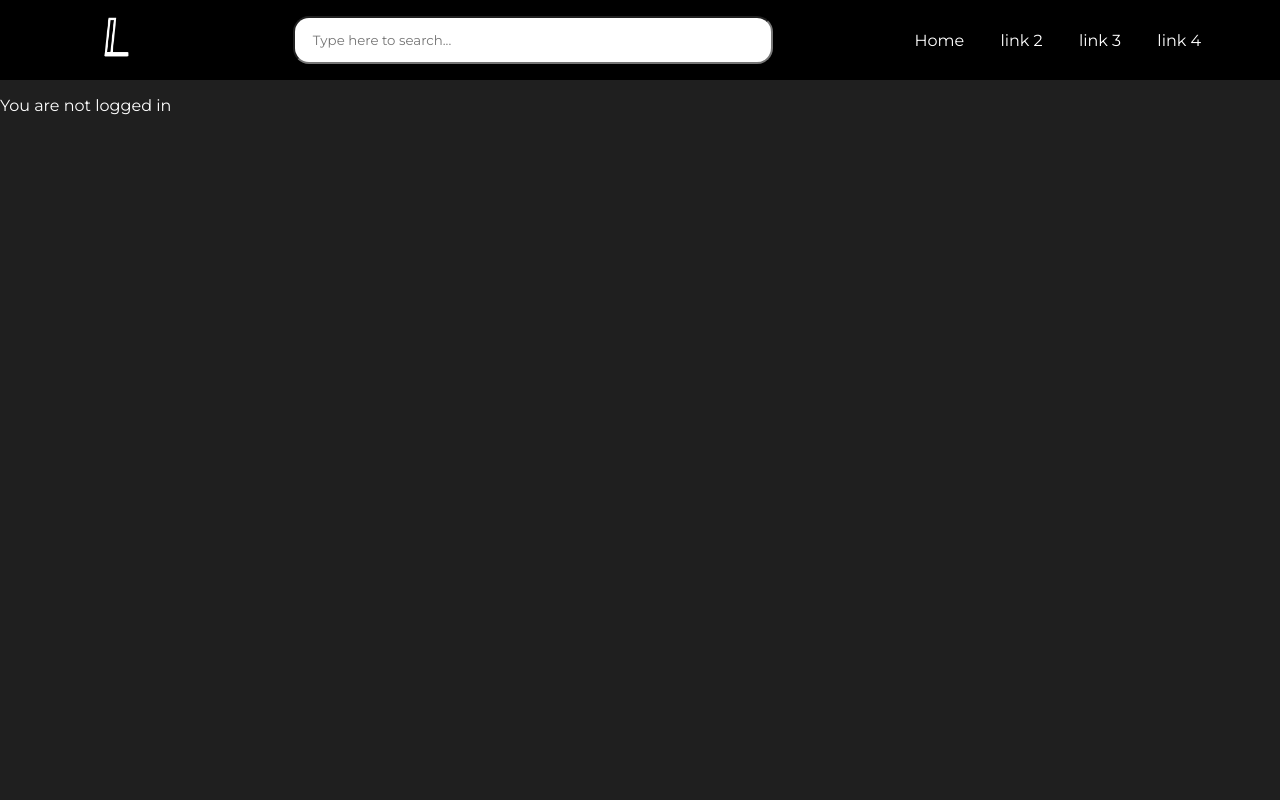
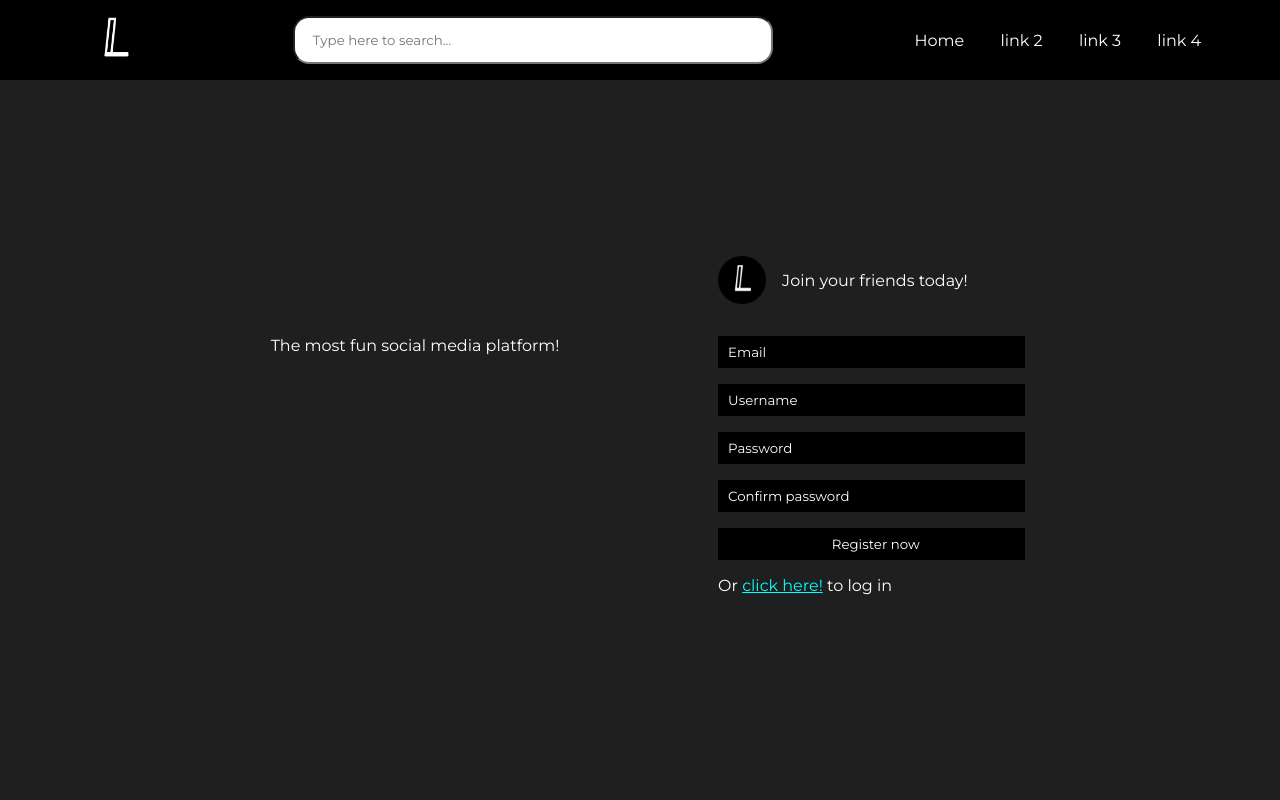
Before and after one commit to Woltonnn/blogProject, a PHP site: page / in a window 1280 px wide. Run offline with PHP 8.4, Linux system fonts and the light colour scheme; some libraries are stand-ins or nearby versions.

Commit message:
registration page and gitignore update

```diff
--- a/functions/account.php
+++ b/functions/account.php
@@ -2,8 +2,8 @@
 
     class LoginHandler {
         public function isUserLoggedIn():void{
-            if(!isset($_SESSION['is_loggedin_check'])){
-                include("../pages/loginForm.php");
+            if(!isset($_SESSION['is_loggedin_check']) || $_SESSION['is_loggedin_check'] == ""){
+                include("../pages/registrationForm.php");
             } elseif ($_SESSION['is_loggedin_check']) {
                 include("../pages/home.php");
             }
--- a/functions/config.php
+++ b/functions/config.php
@@ -26,6 +26,7 @@ if(!defined("DB")) {
     define("DB", "blogwebsite");
 }
 
+
 $connection = mysqli_connect(DOM, USER, PASS, DB);
 
 // attempt to make database connection and return errorcode if connecting didn't go well
--- a/pages/loginForm.php
+++ /dev/null
@@ -1 +0,0 @@
-<p>You are not logged in</p>
--- /dev/null
+++ b/pages/registrationForm.php
@@ -0,0 +1,29 @@
+
+
+<div class="registrationWrapper">
+    <div class="regLeft">
+        <div class="text">
+            <p>The most fun social media platform!</p>
+        </div>
+    </div>
+
+
+    <div class="regRight">
+        <div class="top">
+            <img src="../resources/images/L.png" alt="">
+            <div class="text">
+                Join your friends today!
+            </div>
+        </div>
+
+
+        <div class="bot">
+            <input type="text" placeholder="Email">
+            <input type="text" placeholder="Username">
+            <input type="password"  placeholder="Password" name="" id="">
+            <input type="password"  placeholder="Confirm password" name="" id="">
+            <input type="button" value="Register now">
+            <p>Or <a href="#">click here!</a> to log in</p>
+        </div>
+    </div>
+</div>
--- a/resources/css/main.css
+++ b/resources/css/main.css
@@ -1,5 +1,7 @@
 :root {
-  --lanternsize: 400px;
+  --mainBackground: #1f1f1f;
+  --navBackground:rgb(0, 0, 0);
+  --accentColor:cyan;
 }
 
 * {
@@ -7,7 +9,7 @@
 }
 
 body {
-  background-color: #1f1f1f;
+  background-color: var(--mainBackground);
   color: white;
   margin: 0;
 }
@@ -16,7 +18,7 @@ body {
   display: flex;
   justify-content: space-around;
   align-items: center;
-  background-color: rgb(0, 0, 0);
+  background-color: var(--navBackground);
   vertical-align: middle;
   height: 5rem;
   width: 100vw;
@@ -40,4 +42,53 @@ body {
   text-indent: 1rem;
   height: 3rem;
   width: 30rem;
+}
+
+.registrationWrapper {
+  display: flex;
+  justify-content: space-evenly;
+  align-items: center;
+  width: 80%;
+  margin-left: 10%;
+}
+.registrationWrapper .regLeft {
+  display: flex;
+}
+.registrationWrapper .regRight {
+  margin-top: 20vh;
+  width: 30%;
+}
+.registrationWrapper .regRight .top {
+  display: flex;
+  align-items: center;
+}
+.registrationWrapper .regRight .top img {
+  margin: 1rem;
+  width: 3rem;
+}
+.registrationWrapper .regRight .bot {
+  width: 100%;
+}
+.registrationWrapper .regRight .bot input {
+  background: var(--navBackground);
+  color: white;
+  display: block;
+  text-indent: 0.5rem;
+  margin: 1rem;
+  border: none;
+  width: 100%;
+  height: 2rem;
+}
+.registrationWrapper .regRight .bot input::-moz-placeholder {
+  color: white;
+}
+.registrationWrapper .regRight .bot input::placeholder {
+  color: white;
+}
+.registrationWrapper .regRight .bot p {
+  margin-left: 1rem;
+}
+.registrationWrapper .regRight .bot p a {
+  color: var(--accentColor);
+  text-decoration: underline;
 }/*# sourceMappingURL=main.css.map */
--- a/resources/css/main.scss
+++ b/resources/css/main.scss
@@ -1,23 +1,30 @@
 :root{
-    --lanternsize: 400px;
+    --mainBackground: #1f1f1f;
+    --navBackground:rgb(0, 0, 0);
+    --accentColor:cyan;
+
 }
 
 * {
     font-family: 'Montserrat', sans-serif;
 }
 body {
-    background-color: #1f1f1f;
+    background-color: var(--mainBackground);
     color: white;
     margin: 0;
 }
 
 
+
+// #########################################
+//         Navigation bar styling
+// #########################################
 .navbar {
     display: flex;
     justify-content: space-around;
     align-items: center;
 
-    background-color: rgb(0, 0, 0);
+    background-color: var(--navBackground);
     vertical-align: middle;
     height: 5rem;
     width: 100vw;
@@ -46,3 +53,99 @@ body {
         width: 30rem;
     }
 }
+
+
+
+
+
+.registrationWrapper {
+    display: flex;
+    justify-content: space-evenly;
+    align-items: center;
+
+    width: 80%;
+    margin-left: 10%;
+
+    .regLeft {
+        display: flex;
+
+        .text{
+
+        }
+    }
+
+    .regRight {
+        margin-top: 20vh;
+        width: 30%;
+
+        .top{
+            display: flex;
+            align-items: center;
+            img {
+                margin: 1rem;
+                width: 3rem;
+            }
+            .text {
+
+            }
+        }
+        .bot {
+            width: 100%;
+
+            input{
+                background:var(--navBackground);
+                color: white;
+
+                display: block;
+
+                text-indent: 0.5rem;
+                margin: 1rem;
+                border: none;
+                width: 100%;
+                height: 2rem;
+
+
+                &::placeholder{
+                    color: white;
+                }
+            }
+            p {
+                margin-left: 1rem;
+
+                a {
+                    color: var(--accentColor);
+                    text-decoration: underline;
+                }
+            }
+        }
+    }
+}
+
+
+// <div class="loginWrapper">
+//     <div class="regLeft">
+//         <div class="logo">
+//             <img src="../resources/images/L.png" alt="">
+//         </div>
+//         <div class="text">
+//             <p>The most fun social media platform!</p>
+//         </div>
+//     </div>
+
+
+//     <div class="regRight">
+//         <div class="top">
+//             <div class="text">
+//                 Join your friends today!
+//             </div>
+//         </div>
+
+
+//         <div class="registration">
+//             <input type="text" placeholder="Email">
+//             <input type="text" placeholder="Username">
+//             <input type="password"  placeholder="Password" name="" id="">
+//             <input type="button" value="">
+//         </div>
+//     </div>
+// </div>
```
Also changed, not shown: resources/images/skateboardguy.png (added), 1 other file.
